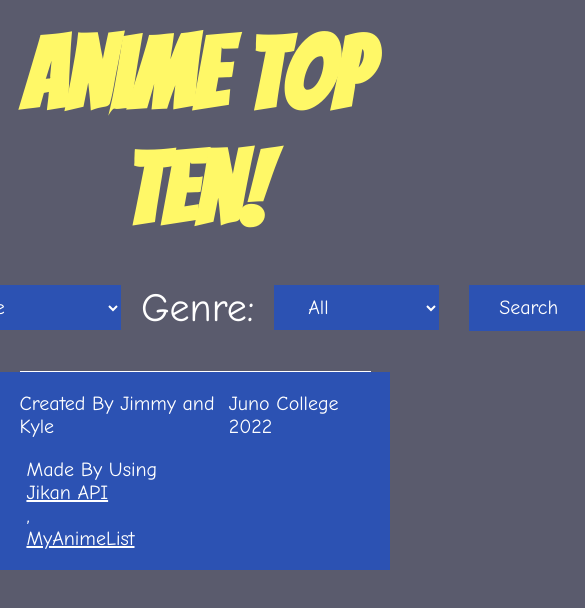
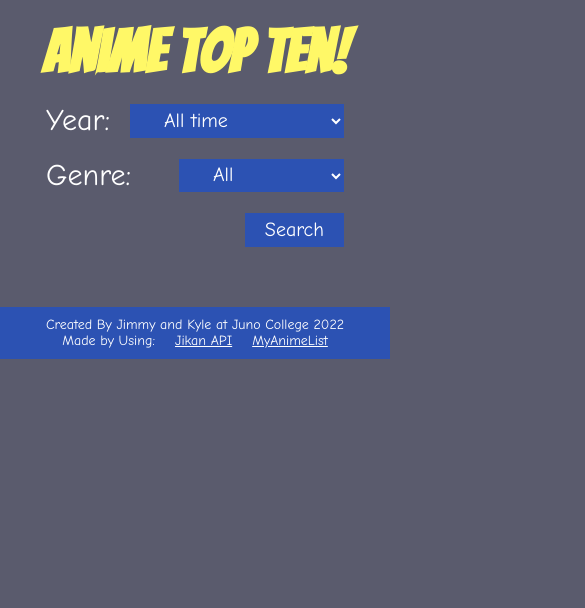
Before and after one commit to KylMoore/AnimeTopTen, a plain HTML site: page index.html in a window 390 px wide. Shown: the whole page, 585 px wide, since content can reach past the window. Drawn offline with Linux system fonts and the light colour scheme; no server answers.

Commit message:
media queries complet

```diff
--- a/app.js
+++ b/app.js
@@ -83,7 +83,8 @@ animeTopTen.displayAnime = () => {
         scoreEl.textContent = anime.score;
         imgEl.src = anime.images.jpg.image_url;
         imgEl.alt = `poster picture for ${anime.title}`;
-        linkEl.textContent = `Click to go MyAnimeList for more detail`
+        linkEl.textContent = `Click to go to MyAnimeList.net`
+        linkEl.classList.add('linkText')
         themeEl.classList.add('text')
 
         let themeTags = '';
--- a/index.html
+++ b/index.html
@@ -28,6 +28,8 @@
 		<!-- Nav Start -->
 		<nav>
 			<form action="select">
+
+				<div class="yearContainer">
 					<label for="year">Year:</label>
 					<select name="year" id="year" class="year">
 						<option label="All time" value="all-Time">All-Time</option>
@@ -35,7 +37,9 @@
 						<option label="2011 to 2020" value="time-2011-2020">2011-2020</option>
 						<option label="2001 to 2010" value="time-2001-2010">2001-2010</option>
 					</select>
+				</div>
 
+				<div class="genreContainer">
 					<label for="genre">Genre:</label>
 					<select name="genre" id="genre" class="genre">
 						<option label="All" selected="true" value="" class="selection"></option>
@@ -45,8 +49,11 @@
 						<option label="Fantasy" value="10" class="selection"></option>
 						<option label="Romance" value="22" class="selection"></option>
 					</select>
+				</div>
 
+				<div class="buttonContainer">
 					<button id="search" class="search" type="submit">Search</button>
+				</div>
 			</form>
 		</nav>
 		<!-- Nav End -->
@@ -66,15 +73,13 @@
 	<footer>
 		<div class="wrapper">
 			<p>
-				<span>Created By Jimmy and Kyle</span>
-				<span>Juno College 2022</span>
+				Created By Jimmy and Kyle at Juno College 2022
 			</p>
-			<p><span>
-					Made By Using
-					<a href="https://docs.api.jikan.moe/">Jikan API</a>,
+			<div class="footerLinkContainer">
+				<p>Made by Using:</p>
+				<a href="https://docs.api.jikan.moe/">Jikan API</a>
 				<a href="https://myanimelist.net/">MyAnimeList</a>
-				</span>
-			</p>
+			</div>
 		</div>
 	</footer>
 	<!-- Footer Section End -->
--- a/styles/galleryFormat.css
+++ /dev/null
@@ -1,13 +0,0 @@
-ul {
-  display: -webkit-box;
-  display: -ms-flexbox;
-  display: flex;
-}
-
-li {
-  display: -webkit-box;
-  display: -ms-flexbox;
-  display: flex;
-  max-width: 40%;
-  list-style: none;
-}
--- a/styles/sass/partials/_baseStyles.scss
+++ b/styles/sass/partials/_baseStyles.scss
@@ -18,15 +18,32 @@ footer {
     display: flex;
     flex-direction: row;
     background-color: $blue;
+    padding: 0.5rem 0;
+
 }
 
 footer p {
     display: flex;
-    justify-content: space-evenly;
+    justify-content: center;
+    margin: 0 auto;
+}
+
+.footerLinkContainer {
+    display: flex;
+    justify-content: center;
+
+    p {
+        display: flex;
+        margin: 0;
+        width: auto;
+    }
 
     a {
-        display: inline-block;
+        display: flex;
         color:$white;
         text-decoration: underline;
+        width: auto;
+        padding-left: 1rem;
     }
+
 }
--- a/styles/sass/partials/_galleryFormat.scss
+++ b/styles/sass/partials/_galleryFormat.scss
@@ -20,10 +20,12 @@ a {
 li {
     display: flex;
     transition: .4s;
-    padding: 2.5%;
+    padding: 1rem;
     width: 40%;
     list-style: none;
     flex-direction: column;
+    margin-bottom: 1rem;
+    // background-color: $blue;
 
     &:hover,
     &:focus {
@@ -31,7 +33,7 @@ li {
     }
 }
 
-a p {
+.linkText {
     position: absolute;
     top: 40%;
     display: none;
@@ -39,12 +41,15 @@ a p {
     font-size: 1.5rem;
     width: 90%;
     color: $white;
+    text-align: center;
 }
 
 .text {
     display: flex;
     overflow: hidden;
 }
+
+
 
 img {
     display: flex;
--- a/styles/sass/partials/_mediaQueries.scss
+++ b/styles/sass/partials/_mediaQueries.scss
@@ -1,3 +1,86 @@
+@use "variables" as *;
 
+@media (max-width: 800px) {
+    form {
+        justify-content: space-between;
+    }
+}
 
-// adjust title and score to center on higher pixel width
+@media (max-width: 600px) {
+    h1 {
+        font-size: 4rem;
+    }
+}
+
+@media (max-width: 500px) {
+    nav{
+        border-bottom: 0px;
+    }
+
+    h1 {
+        font-size: 3rem;
+    }
+
+    form {
+        flex-direction: column;
+    }
+
+    .yearContainer,
+    .genreContainer {
+        justify-content: space-between;
+    }
+
+    select {
+        margin-right: 0;
+    }
+
+    button {
+        padding: 0.25rem 1rem;
+    }
+
+    label {
+        font-size: 1.5rem;
+    }
+
+    .buttonContainer {
+        justify-content: right;
+    }
+
+    li {
+        margin: 0.25rem auto;
+        padding: 2rem 0;
+        width: 90%;
+        border-top: 1px solid $white;
+        border-bottom: 1px solid $white;
+
+        &:last-child {
+            border-bottom: none;
+        }
+    }
+
+    .text {
+        display: none;
+    }
+
+    footer {
+        font-size: 0.7rem;
+    }
+}
+
+@media (max-width: 360px) {
+    h1 {
+        font-size: 2.5rem;
+    }
+
+    label {
+        font-size: 1rem;
+    }
+
+    button {
+        padding: 0 1rem;
+    }
+
+    h3 {
+        font-size: 1rem;
+    }
+}
--- a/styles/sass/partials/_nav.scss
+++ b/styles/sass/partials/_nav.scss
@@ -2,6 +2,7 @@
 
 nav {
     display: flex;
+
     justify-content: center;
     align-content: center;
     border-bottom: solid 1px $white;
@@ -10,10 +11,21 @@ nav {
 
 form {
     display: flex;
+    flex-direction: row;
+    flex-wrap: wrap;
     justify-content: space-evenly;
     align-content: center;
     font-family: $bodyFont;
-    margin: 1rem;
+    width: 100%;
+    margin-bottom: 1rem;
+}
+
+.yearContainer,
+.genreContainer,
+.buttonContainer {
+    display: flex;
+    flex-direction: row;
+    margin-bottom: 1rem;
 }
 
 option {
@@ -53,7 +65,7 @@ button {
     border: none;
     transition: border-bottom 0.3s;
     margin-left: 0.5rem;
-    padding: 0 1.5rem;
+    padding: 0.5rem 1.5rem;
     border-bottom: 1px solid $blue;
 
     &:hover,
--- a/styles/sass/styles.scss
+++ b/styles/sass/styles.scss
@@ -3,5 +3,5 @@
 @use "./partials/typography";
 @use "./partials/baseStyles";
 @use "./partials/nav";
-@use "./partials/galleryFormat.scss";
+@use "./partials/galleryFormat";
 @use "./partials/mediaQueries";
```
Also changed, not shown: styles/styles.css. Lines whose indentation alone changed are shown as unchanged.
